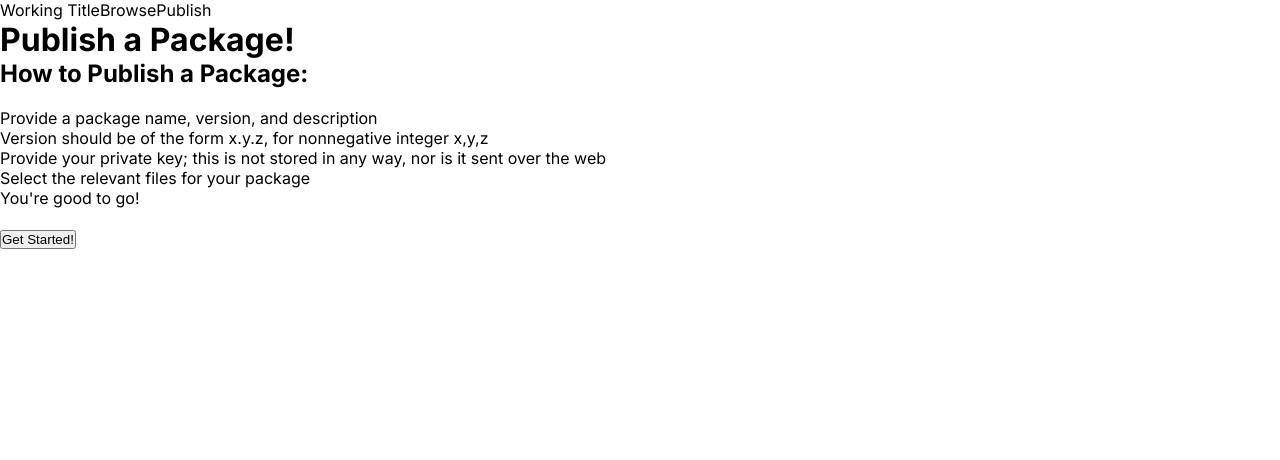
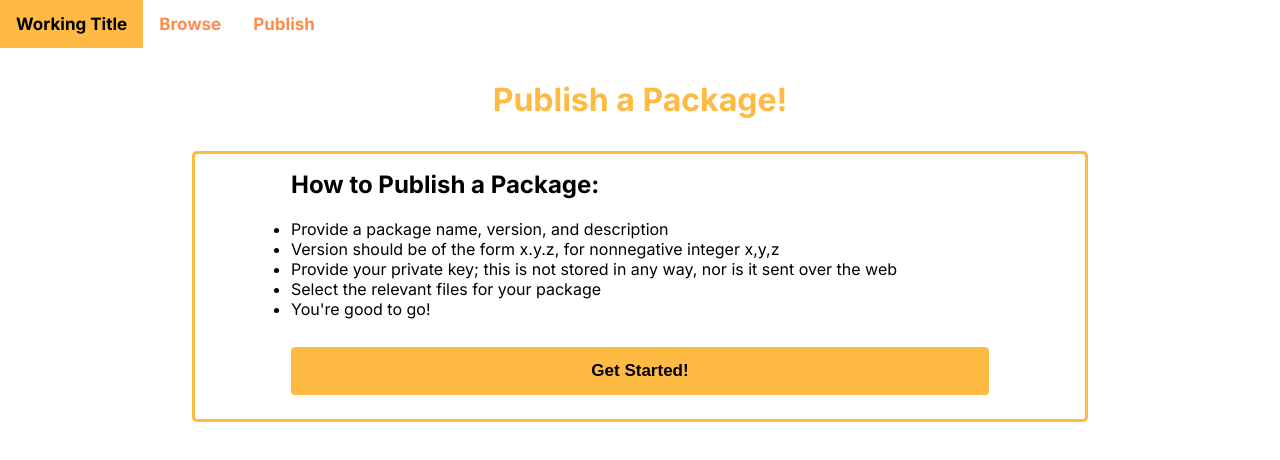
Before and after one commit to pbrucla/ESPR, a Next.js app in the folder frontend/: page /publish in a window 1280 px wide. Shown: the top 460 px of the page. Built offline with nearby package versions, Linux system fonts and the light colour scheme.

Commit message:
fixed bad merging

```diff
--- a/frontend/app/page.module.css
+++ b/frontend/app/page.module.css
@@ -228,3 +228,77 @@
     transform: rotate(0deg);
   }
 }
+
+.title {
+  text-align: center;
+  margin: auto;
+  margin-top: 2rem;
+  margin-bottom: 2rem;
+  width: 70vw;
+  color:#ffba44
+}
+
+.packitem {
+  border: 2px solid lightgrey;
+  border-radius: 5px;
+  margin-bottom: 1rem;
+  padding: 2rem;
+}
+
+.a {
+  color: skyblue;
+}
+
+.a:visited {
+  color: mediumpurple;
+}
+
+.a:hover{
+  text-decoration: underline;
+}
+
+.h2inline{
+  display: inline-block;
+}
+
+.pinline{
+  float:right;
+}
+
+.topnav {
+  background-color: rgba(var(--background-end-rgb), 1);
+  overflow: hidden;
+}
+
+@media (prefers-color-scheme: dark) {
+  .topnav {
+    background-color: rgba(var(--background-end-rgb), 1)
+  }
+}
+
+/* Style the links inside the navigation bar */
+.topnav a {
+  float: left;
+  color: #ff8c4c;
+  text-align: center;
+  padding: 14px 16px;
+  text-decoration: none;
+  font-size: 17px;
+  font-weight: bold;
+}
+
+/* Change the color of links on hover */
+.topnav a:hover {
+  background-color: #ffba44;
+  color: black;
+}
+
+.topnav a.split {
+  float: right;
+  background-color: #ffda1a;
+  color: black;
+}
+
+.topnav a.split:hover {
+  background-color: #F44D8A;
+}
--- /dev/null
+++ b/frontend/app/publish/page.module.css
@@ -0,0 +1,61 @@
+.publishbody {
+    margin: auto;
+    padding: 1rem 6rem 1rem 6rem;
+  }
+
+.publishtextinput {
+    width: 100%;
+    padding: 12px 20px;
+    margin: 8px 0;
+    display: inline-block;
+    border: 1px solid #999;
+    border-radius: 4px;
+    box-sizing: border-box;
+}
+
+.publishdescinput {
+    width: 100%;
+    height: 100px;
+    padding: 12px 20px;
+    margin: 8px 0;
+    display: inline-block;
+    border: 1px solid #999;
+    border-radius: 4px;
+    box-sizing: border-box;
+}
+
+.submitbutton {
+    width: 100%;
+    background-color: #ffba44;
+    color: black;
+    padding: 14px 20px;
+    margin: 8px 0;
+    border: none;
+    border-radius: 4px;
+    cursor: pointer;
+    font-weight: bold;
+    font-size: 17px;
+}
+
+.submitbutton:hover {
+    background-color: #ffda1a;
+}
+
+.title {
+    text-align: center;
+    margin: auto;
+    margin-top: 2rem;
+    margin-bottom: 2rem;
+    width: 70vw;
+    color:#ffba44
+}
+
+.basictextcenter {
+    margin: auto;
+    padding: 1rem 6rem 1rem 6rem;
+    width: 70vw;
+    /* text-align: center; */
+    border-style: solid;
+    border-color: #ffba44;
+    border-radius: 5px;
+  }
--- a/frontend/app/publish/page.tsx
+++ b/frontend/app/publish/page.tsx
@@ -2,7 +2,7 @@
 
 import React from 'react';
 import { useRouter } from 'next/navigation';
-import styles from "../page.module.css";
+import styles from "./page.module.css";
 import { Web3 } from 'web3';
 import { contract_abi } from './abi.js';
 const back_url = "http://127.0.0.1:5000";
--- a/frontend/app/publish/success/page.tsx
+++ b/frontend/app/publish/success/page.tsx
@@ -1,5 +1,5 @@
 'use client'
-import styles from '../../page.module.css';
+import styles from '../page.module.css';
 import { useRouter } from 'next/navigation';
 
 export default function Home() {
```
